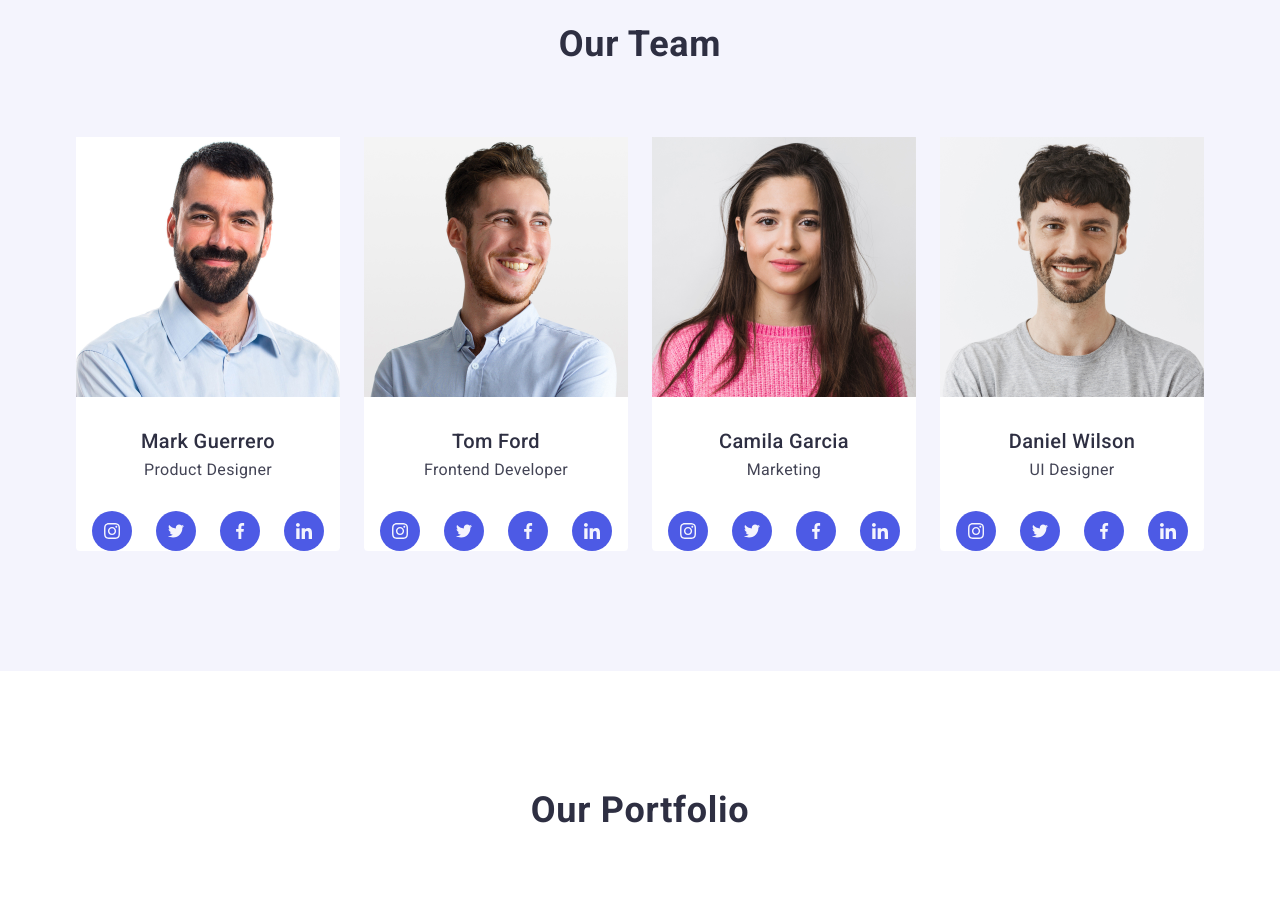
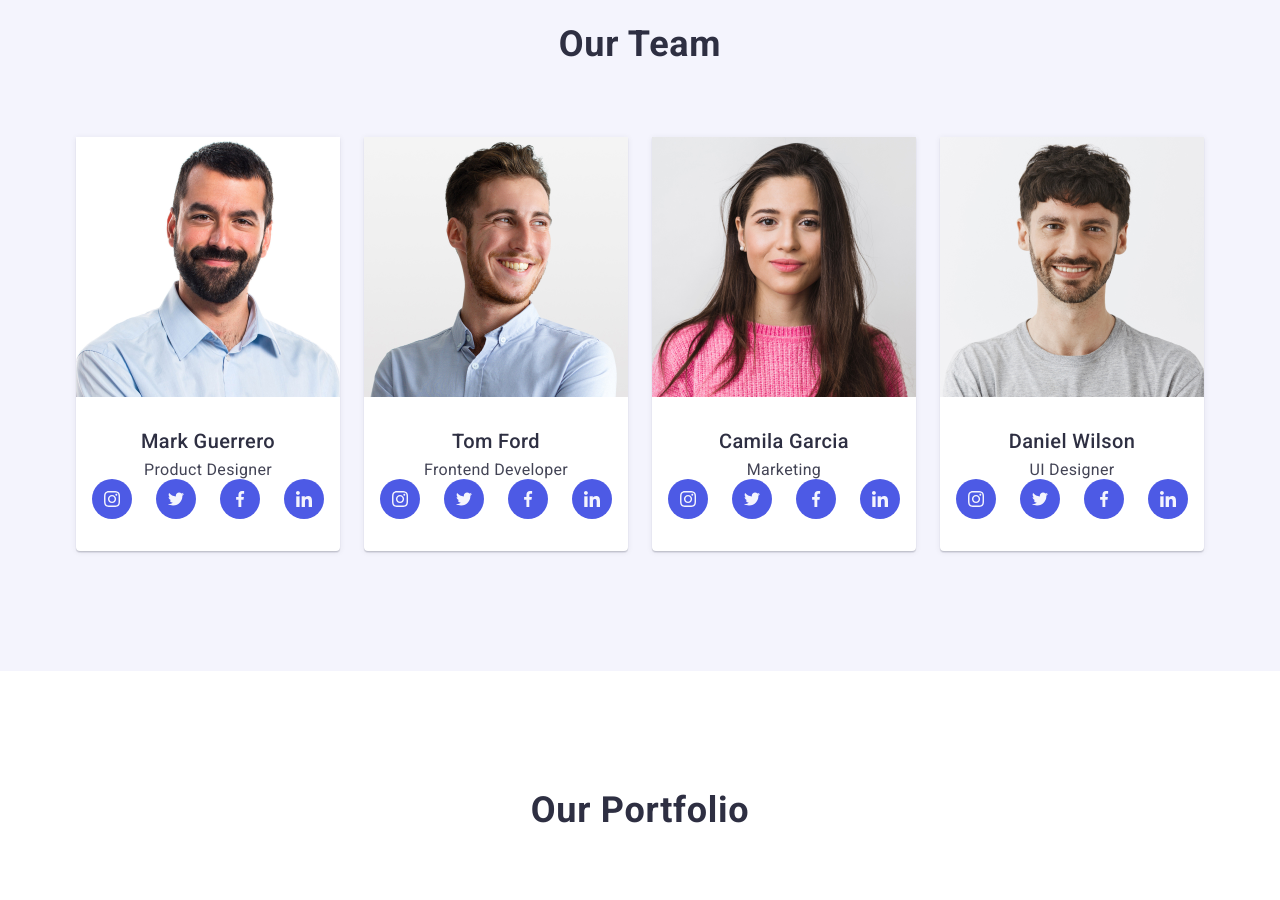
Before and after one commit to MoldovianuHalyna/goit-markup-hw-04, a plain HTML site: page index.html in a window 1280 px wide. Shown: the part 1240-2140 px from the top of the page. Drawn offline with nearby package versions, Linux system fonts and the light colour scheme; a web font is replaced by a local one.

Commit message:
3 section

```diff
--- a/css/styles.css
+++ b/css/styles.css
@@ -271,6 +271,8 @@ body {
   background-color: #ffffff;
   width: calc((100% - 72px) / 4);
   border-radius: 0px 0px 4px 4px;
+  box-shadow: 0px 1px 6px rgba(46, 47, 66, 0.08),
+    0px 1px 1px rgba(46, 47, 66, 0.16), 0px 2px 1px rgba(46, 47, 66, 0.08);
 }
 
 .name {
```
Also changed, not shown: index.html (+4 -4 lines).
